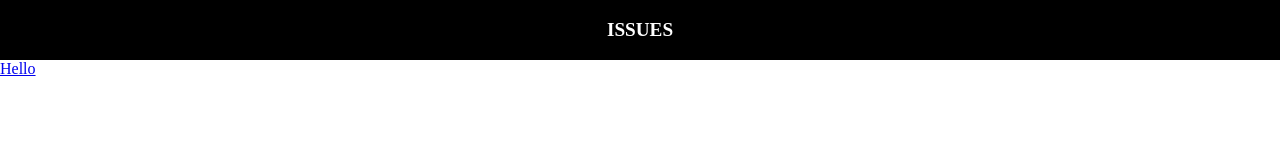
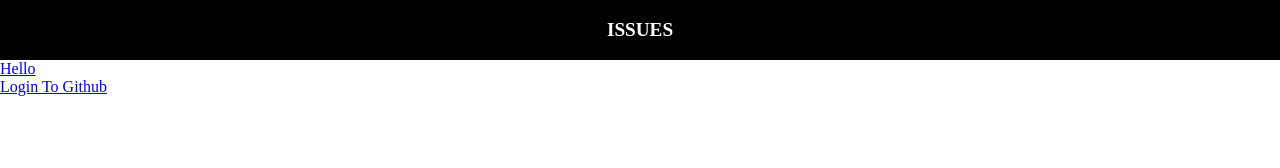
Before and after one commit to boostcamp-2020/IssueTracker-29, a React app in the folder client/: page / in a window 1280 px wide. Shown: the top 168 px of the page. Built offline with nearby package versions, Linux system fonts and the light colour scheme.

Commit message:
[FEAT] 로그인 링크 태그 추가
Github OAuth를 통한 로그인 링크 추가
아직 데이터베이스에 없는 사용자는 미작동

```diff
--- a/client/src/components/login/index.js
+++ b/client/src/components/login/index.js
@@ -7,7 +7,12 @@ const Index = (props) => {
         props.history.push("/" + queryString);
     }
 
-    return (<Link to={`/issue?q=${encodeURIComponent(queryString)}`}><div>Hello</div></Link>);
+    return (
+      <>
+        <Link to={`/issue?q=${encodeURIComponent(queryString)}`}><div>Hello</div></Link>
+        <a href="https://github.com/login/oauth/authorize?client_id=c0c228aeba3f2b23bef5&redirect_uri=http://118.67.132.176/api/user/auth/github/callback">Login To Github</a>
+      </>
+    );
 }
 
 export default Index;
```
